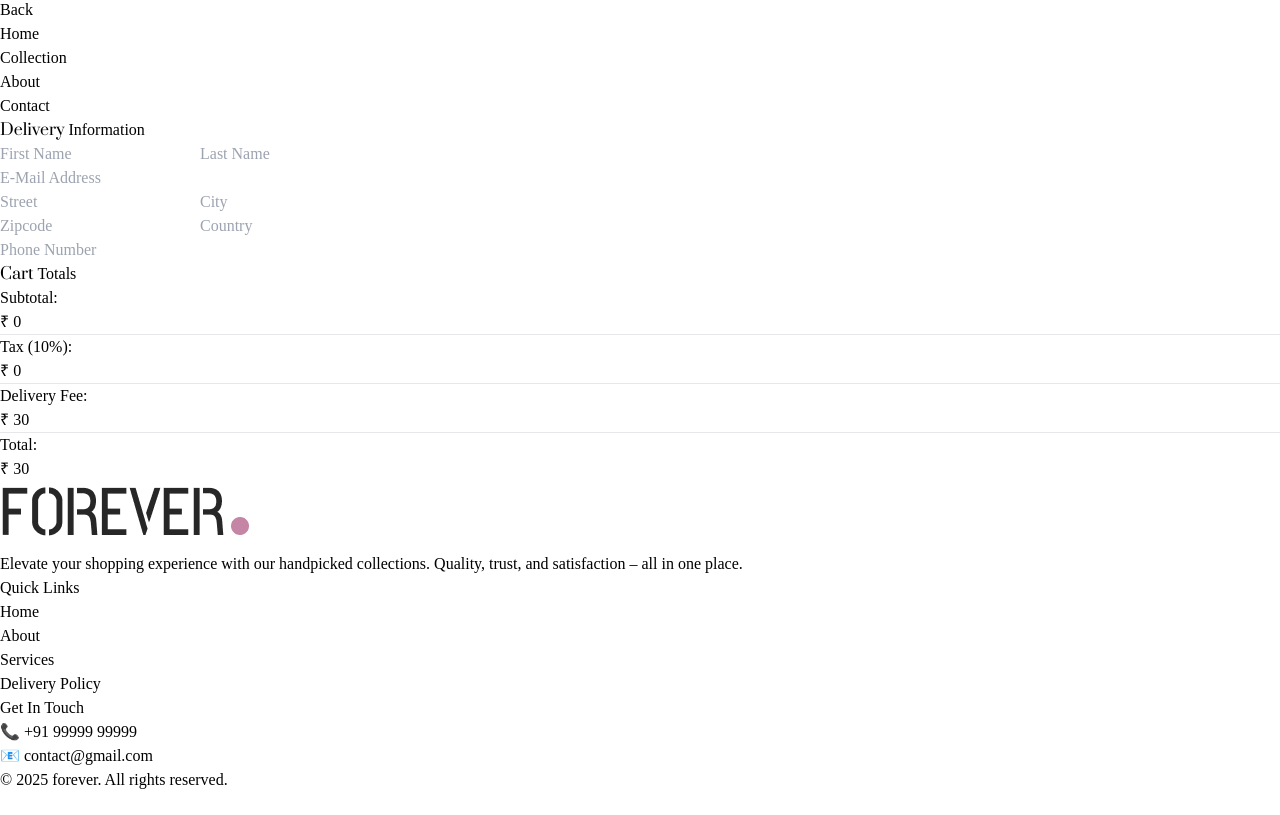
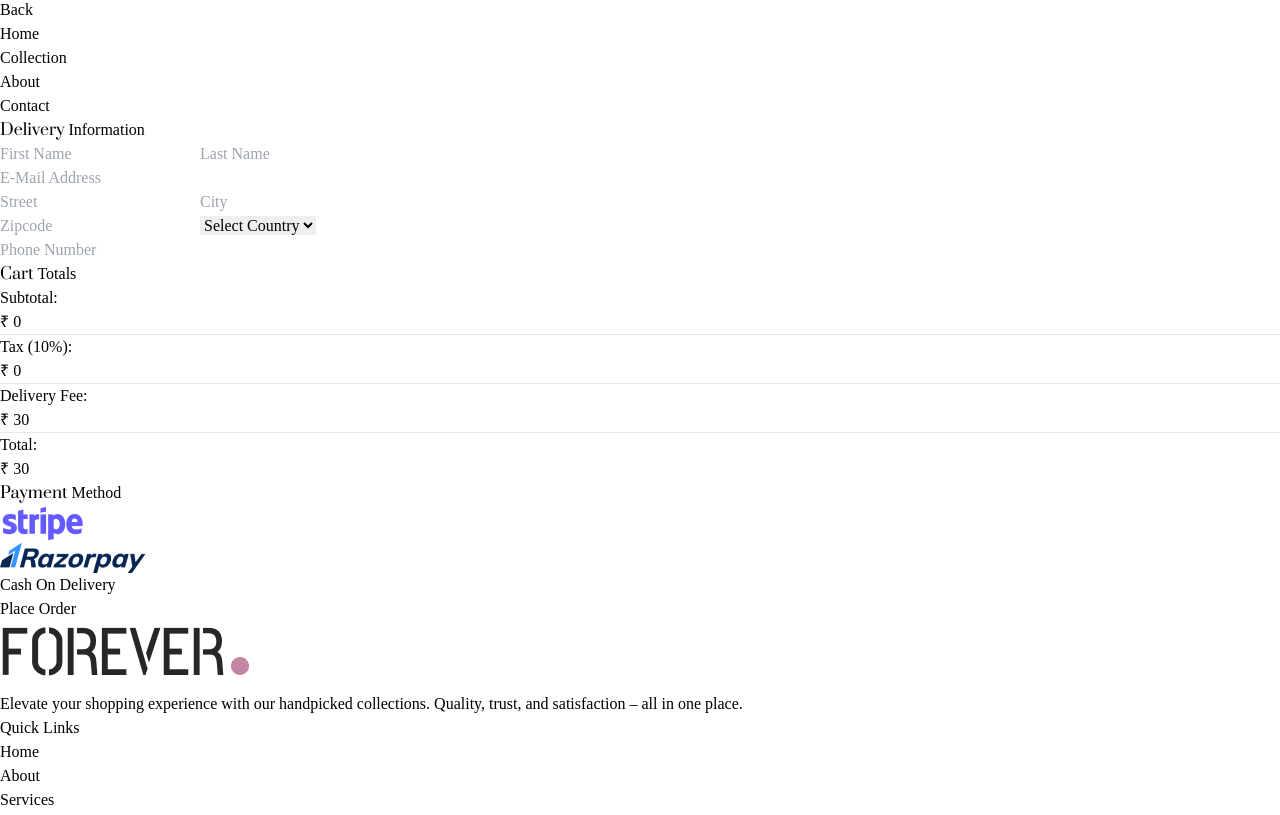
Before and after one commit to surya8887/Shopping-App, a React (Vite) app in the folder frontend/: page /placeorder in a window 1280 px wide. Shown: the part 472-1287 px from the top of the page. Before the commit the page ends 1264 px from the top, so only its background shows below. Built offline with nearby package versions, Linux system fonts and the light colour scheme.

Commit message:
place order completed

```diff
--- a/frontend/src/pages/PlaceOrder.jsx
+++ b/frontend/src/pages/PlaceOrder.jsx
@@ -1,6 +1,8 @@
-import { useState } from 'react';
+import { useState, useRef } from 'react';
+import { useNavigate } from 'react-router-dom';
 import Title from '../components/Title';
 import CartTotal from '../components/CartTotal';
+import { assets } from '../assets/frontend_assets/assets';
 
 const PlaceOrder = () => {
   const [formData, setFormData] = useState({
@@ -14,28 +16,56 @@ const PlaceOrder = () => {
     phone: '',
   });
 
+  const [selectedPayment, setSelectedPayment] = useState('');
+  const [errorMessage, setErrorMessage] = useState('');
+  const formRef = useRef(null);
+  const navigate = useNavigate();
+
   const handleChange = (e) => {
     const { name, value } = e.target;
     setFormData((prev) => ({ ...prev, [name]: value }));
   };
 
-  const handleSubmit = (e) => {
+  const handlePlaceOrder = (e) => {
     e.preventDefault();
-    console.log('Form submitted:', formData);
-    // Send to backend
+
+    // Programmatic form validation
+    const formIsValid = formRef.current?.checkValidity();
+    if (!formIsValid) {
+      formRef.current?.reportValidity();
+      return;
+    }
+
+    if (!selectedPayment) {
+      setErrorMessage('Please select a payment method.');
+      return;
+    }
+
+    setErrorMessage('');
+
+    const orderData = {
+      ...formData,
+      paymentMethod: selectedPayment,
+    };
+
+    console.log('Order submitted:', orderData);
+
+    alert('Order placed successfully!');
+    navigate('/order');
   };
 
   return (
     <div className="min-h-[80vh] border-t px-4 sm:px-8 md:px-12 py-10">
       <div className="flex flex-col lg:flex-row justify-between gap-10">
-        {/* Delivery Info Section */}
-        <div className="w-full lg:w-2/3  border-4 rounded-xl p-6 text-black shadow-sm">
-          <div className="text-xl sm:text-xl mb-6">
+        {/* Delivery Form */}
+        <form
+          ref={formRef}
+          className="w-full lg:w-2/3 border-4 rounded-xl p-6 text-black shadow-sm flex flex-col gap-6"
+        >
+          <div className="text-xl sm:text-xl mb-2">
             <Title text1="Delivery " text2="Information" />
           </div>
 
-          <form className="flex flex-col gap-6" onSubmit={handleSubmit}>
-            {/* Name */}
           <div className="flex flex-col sm:flex-row gap-4">
             <input
               type="text"
@@ -57,7 +87,6 @@ const PlaceOrder = () => {
             />
           </div>
 
-            {/* Email */}
           <input
             type="email"
             name="email"
@@ -68,7 +97,6 @@ const PlaceOrder = () => {
             className="input-box border rounded-sm p-2 w-full"
           />
 
-            {/* Street + City */}
           <div className="flex flex-col sm:flex-row gap-4">
             <input
               type="text"
@@ -90,7 +118,6 @@ const PlaceOrder = () => {
             />
           </div>
 
-            {/* Zip + Country */}
           <div className="flex flex-col sm:flex-row gap-4">
             <input
               type="text"
@@ -101,18 +128,20 @@ const PlaceOrder = () => {
               required
               className="input-box border rounded-sm p-2 w-full"
             />
-              <input
-                type="text"
+            <select
               name="country"
-                placeholder="Country"
               value={formData.country}
               onChange={handleChange}
               required
               className="input-box border rounded-sm p-2 w-full"
-              />
+            >
+              <option value="">Select Country</option>
+              <option value="India">India</option>
+              <option value="USA">USA</option>
+              <option value="Canada">Canada</option>
+            </select>
           </div>
 
-            {/* Phone */}
           <input
             type="tel"
             name="phone"
@@ -124,20 +153,83 @@ const PlaceOrder = () => {
             title="Enter a valid 10-digit phone number"
             className="input-box border rounded-sm p-2 w-full"
           />
+        </form>
 
-            {/* Submit */}
-            {/* <button
-              type="submit"
-              className="bg-black text-white rounded-lg py-3 px-6 mt-4 w-full sm:w-fit hover:opacity-90 transition"
+        {/* Cart & Payment */}
+        <div className="mt-10 w-full lg:w-1/3 lg:mt-0.5">
+          <CartTotal />
+
+          <div className="mt-12">
+            <Title text1="Payment" text2="Method" />
+
+            <div className="flex flex-col gap-3 lg:flex-row">
+              {/* Stripe */}
+              <div
+                className={`flex items-center gap-3 border p-2 px-3 cursor-pointer rounded-md ${
+                  selectedPayment === 'stripe' ? 'border-black' : ''
+                }`}
+                onClick={() => setSelectedPayment('stripe')}
+              >
+                <div className="w-4 h-4 border rounded-full flex items-center justify-center">
+                  {selectedPayment === 'stripe' && (
+                    <div className="w-2 h-2 bg-black rounded-full"></div>
+                  )}
+                </div>
+                <img className="h-5 mx-4" src={assets.stripe_logo} alt="Stripe" />
+              </div>
+
+              {/* Razorpay */}
+              <div
+                className={`flex items-center gap-3 border p-2 px-3 cursor-pointer rounded-md ${
+                  selectedPayment === 'razorpay' ? 'border-black' : ''
+                }`}
+                onClick={() => setSelectedPayment('razorpay')}
+              >
+                <div className="w-4 h-4 border rounded-full flex items-center justify-center">
+                  {selectedPayment === 'razorpay' && (
+                    <div className="w-2 h-2 bg-black rounded-full"></div>
+                  )}
+                </div>
+                <img
+                  className="h-5 mx-4"
+                  src={assets.razorpay_logo}
+                  alt="Razorpay"
+                />
+              </div>
+
+              {/* COD */}
+              <div
+                className={`flex items-center gap-3 border p-2 px-3 cursor-pointer rounded-md ${
+                  selectedPayment === 'cod' ? 'border-black' : ''
+                }`}
+                onClick={() => setSelectedPayment('cod')}
+              >
+                <div className="w-4 h-4 border rounded-full flex items-center justify-center">
+                  {selectedPayment === 'cod' && (
+                    <div className="w-2 h-2 bg-yellow-300 rounded-full"></div>
+                  )}
+                </div>
+                <p className="text-gray-700 text-sm font-medium px-4">
+                  Cash On Delivery
+                </p>
+              </div>
+            </div>
+
+            {/* Error Message */}
+            {errorMessage && (
+              <p className="text-red-500 text-sm mt-3">{errorMessage}</p>
+            )}
+
+            {/* Button at original position (right) */}
+            <div className="w-full text-end mt-8">
+              <button
+                onClick={handlePlaceOrder}
+                className="bg-black text-white px-16 py-3 text-sm rounded font-bold hover:opacity-90"
               >
                 Place Order
-            </button> */}
-          </form>
+              </button>
             </div>
-
-        {/* Cart Total Section */}
-        <div className="w-full lg:w-1/3 mt-10 lg:mt-0.5 ">
-          <CartTotal />
+          </div>
         </div>
       </div>
     </div>
--- a/frontend/src/pages/Product.jsx
+++ b/frontend/src/pages/Product.jsx
@@ -49,7 +49,7 @@ const Product = () => {
         {/* Main Image */}
         <div className="flex-1">
           <img
-            className="w-full h-[300px] md:h-[400px] object-cover rounded-lg shadow-md"
+            className="w-full h-[500px] md:h-[600px] object-cover rounded-lg shadow-md"
             src={selectedImage}
             alt="Selected Product"
           />
```
Lines whose indentation alone changed are shown as unchanged.
